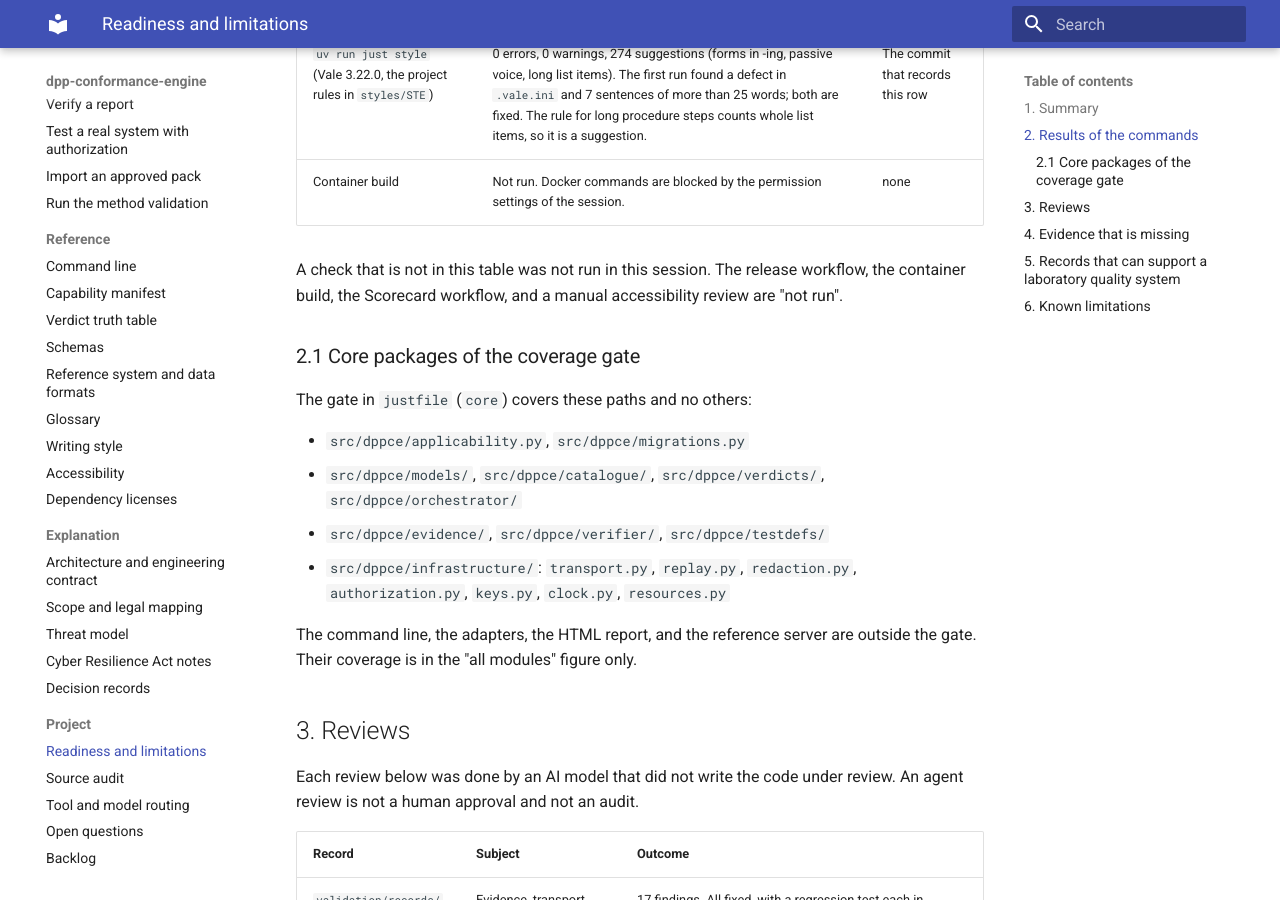
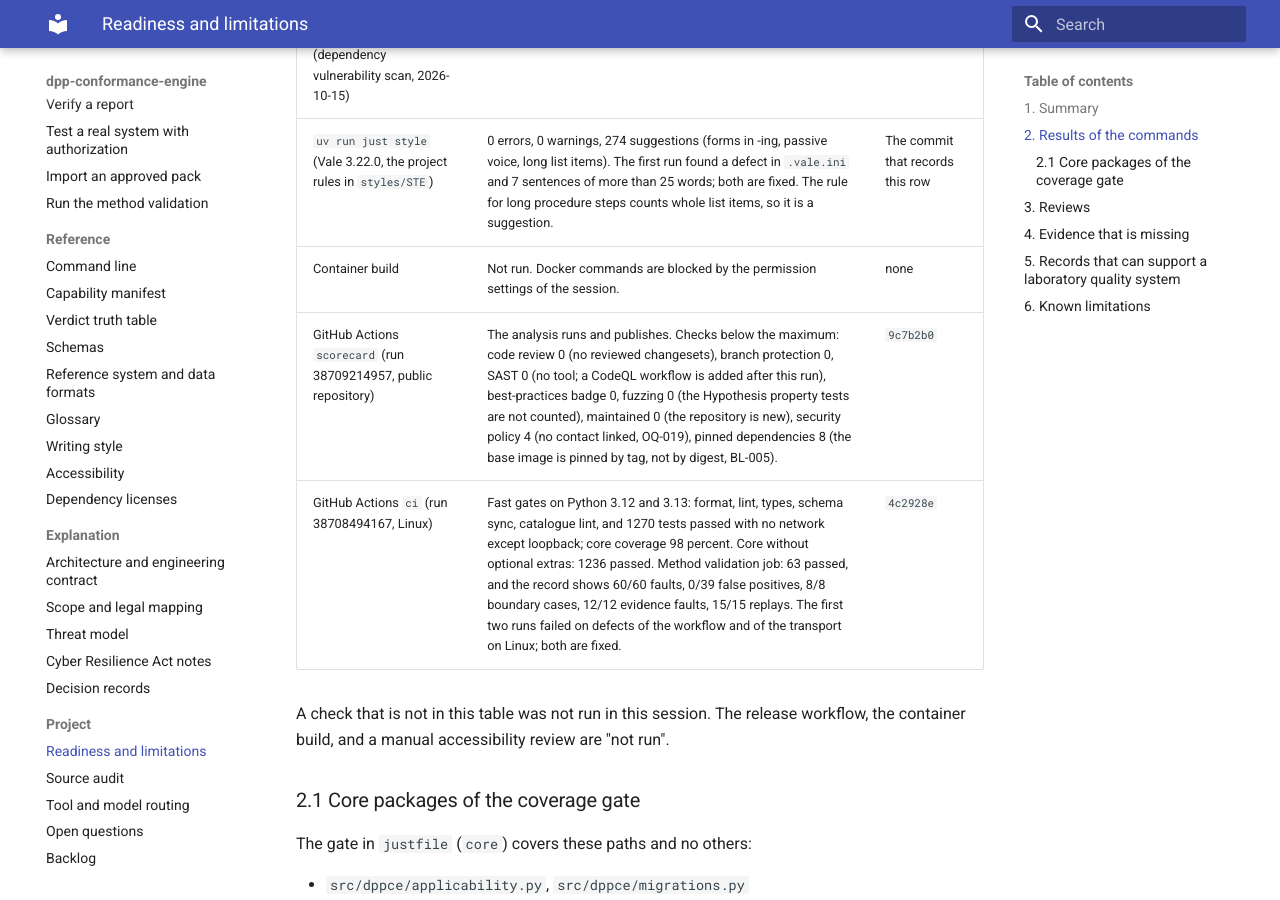
Before and after one commit to hadijannat/dpp-conformance-engine, an MkDocs documentation site: the page built from docs/readiness.md, in a window 1280 px wide and 900 px high, scrolled down 2547 px. Built offline with MkDocs 1.6.1 and Material for MkDocs 9.7.7, drawn with Linux system fonts in a browser that asks for light colours; the version menu is left out; some of the changed text lies outside the part shown.

Commit message:
ci: add CodeQL analysis, and record the first green CI and Scorecard runs
- codeql.yml: CodeQL for Python (security-extended queries, no build),
  pinned to the commit of the CodeQL action that scorecard.yml already
  uses. Scorecard reported "no SAST tool detected".
- readiness page, TASKS.md, progress: CI is green on GitHub at 4c2928e
  (1270 tests on Python 3.12 and 3.13, 1236 without extras, method
  validation 60/60, 0/39, 8/8, 12/12, 15/15); the repository is public,
  made so by the owner; Scorecard runs and its low checks are listed with
  who can address each. M1 is complete. M6 stays blocked on a release.

Co-Authored-By: Claude Opus 5.5 <noreply@anthropic.com>

```diff
--- a/docs/readiness.md
+++ b/docs/readiness.md
@@ -4,7 +4,9 @@ Audience: a decision maker, an assessor, or a laboratory that considers using th
 Purpose: state what was shown, by which command, and what was not shown.
 Prerequisites: read [what the engine tests and what it does not claim](explanation/scope-and-legal-mapping.md).
 
-**Version 0.1.0rc1 is a release candidate. It is not released, tagged, or published.**
+**Version 0.1.0rc1 is a release candidate. It is not released or tagged, and no package is published.**
+The source repository is public at https://github.com/hadijannat/dpp-conformance-engine since
+2026-10-15; the owner made it public.
 This page states no technology readiness level. It makes no statement of legal compliance,
 product safety, data truth, or accreditation. The outputs of the engine are conformance test
 reports. They are not certificates.
@@ -17,7 +19,7 @@ ran the commands. No human has repeated them.
 
 | Dimension | What exists | What is missing |
 | --- | --- | --- |
-| Engineering | Typed core (mypy strict), fast test suite, core line and branch coverage gate, mutation testing of the verdict and evidence code, reproducible replays. | Continuous integration has never run. The container image has never been built. |
+| Engineering | Typed core (mypy strict), fast test suite, core line and branch coverage gate, mutation testing of the verdict and evidence code, reproducible replays. Continuous integration runs on GitHub (Linux, Python 3.12 and 3.13). | The container image has never been built. The release workflow has never run. |
 | Security | Threat model, policy-enforcing transport, encrypted recordings, signed reports, a standalone verifier. Two agent review rounds (the maximum that the brief permits); every finding is fixed or recorded. | No independent human security audit. No trusted timestamp. Keys are files. |
 | Interoperability | JSON Schemas for every contract. Checks for carrier, identifier, API contract, data, access, integrity, persistence, registry, and AAS. | No test against a real DPP system or a second implementation. The optional AAS test engine was not run. |
 | Legal mapping | A source catalogue with 128 records. 36 draft interpretations of Regulation (EU) 2023/1542. 8 placeholders for EN standards. | No interpretation is approved. No human reviewer has read the drafts. No EN, ISO, IEC, or DIN text is in the repository, by design. |
@@ -42,9 +44,11 @@ ran the commands. No human has repeated them.
 | `uvx pip-audit` over `uv export --all-extras --all-groups` (dependency vulnerability scan, 2026-10-15) | pip-audit 2.10.1: no known vulnerabilities in the 111 locked packages. The scan sends package names and versions to the vulnerability databases. | `a2c72ef` |
 | `uv run just style` (Vale 3.22.0, the project rules in `styles/STE`) | 0 errors, 0 warnings, 274 suggestions (forms in -ing, passive voice, long list items). The first run found a defect in `.vale.ini` and 7 sentences of more than 25 words; both are fixed. The rule for long procedure steps counts whole list items, so it is a suggestion. | The commit that records this row |
 | Container build | Not run. Docker commands are blocked by the permission settings of the session. | none |
+| GitHub Actions `scorecard` (run 38709214957, public repository) | The analysis runs and publishes. Checks below the maximum: code review 0 (no reviewed changesets), branch protection 0, SAST 0 (no tool; a CodeQL workflow is added after this run), best-practices badge 0, fuzzing 0 (the Hypothesis property tests are not counted), maintained 0 (the repository is new), security policy 4 (no contact linked, OQ-019), pinned dependencies 8 (the base image is pinned by tag, not by digest, BL-005). | `9c7b2b0` |
+| GitHub Actions `ci` (run 38708494167, Linux) | Fast gates on Python 3.12 and 3.13: format, lint, types, schema sync, catalogue lint, and 1270 tests passed with no network except loopback; core coverage 98 percent. Core without optional extras: 1236 passed. Method validation job: 63 passed, and the record shows 60/60 faults, 0/39 false positives, 8/8 boundary cases, 12/12 evidence faults, 15/15 replays. The first two runs failed on defects of the workflow and of the transport on Linux; both are fixed. | `4c2928e` |
 
 A check that is not in this table was not run in this session. The release workflow, the
-container build, the Scorecard workflow, and a manual accessibility review are "not run".
+container build, and a manual accessibility review are "not run".
 
 ### 2.1 Core packages of the coverage gate
 
@@ -83,7 +87,7 @@ These items block a claim that the engine is ready for use on a real system:
 2. A test run against a real DPP system, with a signed authorization of its owner. No real
    system was contacted.
 3. An independent human security audit.
-4. A run of the continuous integration, release, and Scorecard workflows.
+4. A run of the release workflow.
 5. A build and a scan of the container image (OQ-004).
 6. An accessibility review of the HTML report by a person, with a screen reader.
 7. A sign-off on each commit under the DCO by the copyright holder (OQ-018).
```
Also changed, not shown: TASKS.md (+5 -3 lines), 3 other files.
